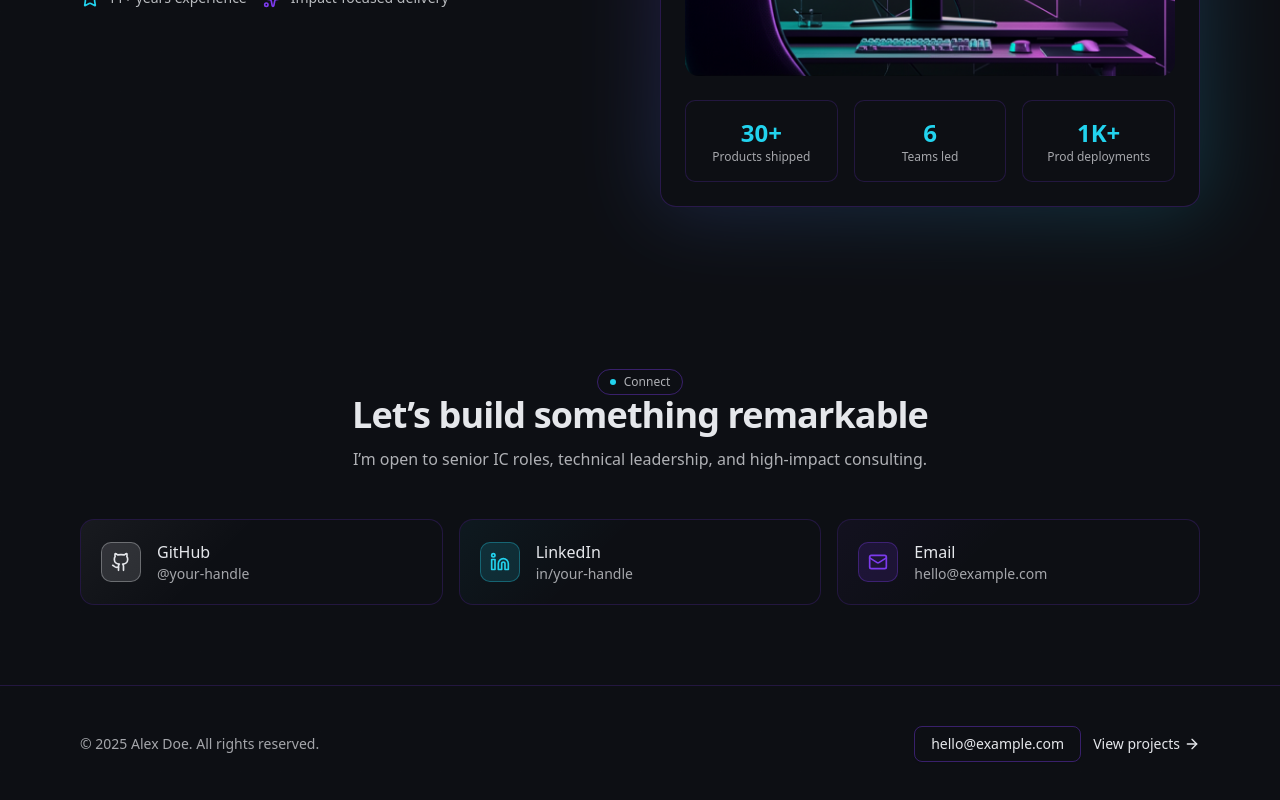
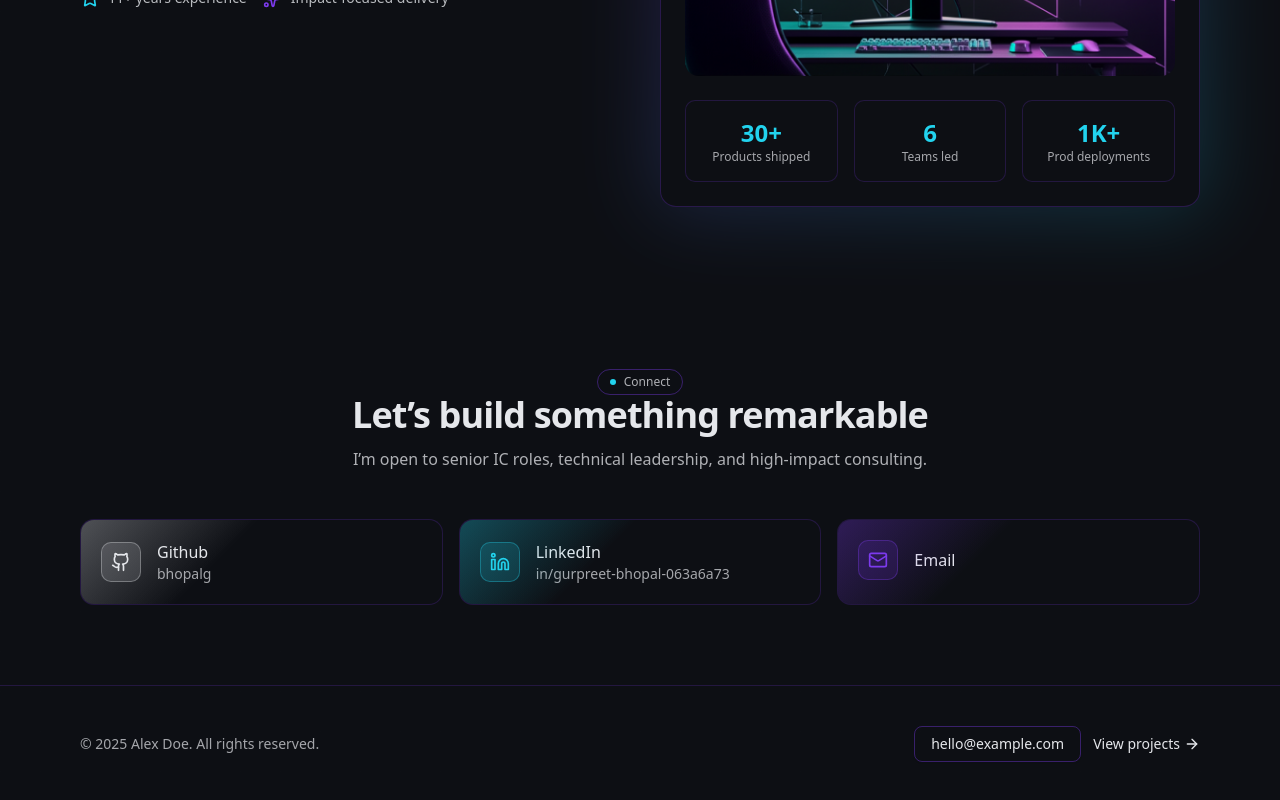
Before and after one commit to bhopalg/portfolio-2025, a Next.js app: page / in a window 1280 px wide. Shown: the part 2749-3549 px from the top of the page. Built offline with nearby package versions, Linux system fonts and the light colour scheme.

Commit message:
chore: update socials component to include handles and improve animation effects

```diff
--- a/src/components/socials.tsx
+++ b/src/components/socials.tsx
@@ -1,7 +1,44 @@
-import { Github, Linkedin, Mail } from "lucide-react";
+"use client";
+
+import { Github, Linkedin, LucideIcon, Mail } from "lucide-react";
 import Link from "next/link";
+import { motion, useInView } from "framer-motion";
 
 import SectionHeader from "@/components/section-header";
+import { DETAILS } from "@/constants";
+import { useRef } from "react";
+
+interface Social {
+  label: string;
+  href: string;
+  icon: LucideIcon;
+  handle: string;
+  color: string;
+}
+
+const socials: Social[] = [
+  {
+    label: DETAILS.socials.github.name,
+    href: DETAILS.socials.github.href,
+    icon: Github,
+    handle: DETAILS.socials.github.handle,
+    color: "#E5E7EB",
+  },
+  {
+    label: DETAILS.socials.linkedIn.name,
+    href: DETAILS.socials.linkedIn.href,
+    icon: Linkedin,
+    handle: DETAILS.socials.linkedIn.handle,
+    color: "#22D3EE",
+  },
+  {
+    label: "Email",
+    href: `mailto:${DETAILS.contactEmail}`,
+    icon: Mail,
+    handle: DETAILS.contactEmail,
+    color: "#7C3AED",
+  },
+];
 
 export default function Socials() {
   return (
@@ -22,39 +59,43 @@ export default function Socials() {
 }
 
 function SocialLinks() {
-  const socials = [
-    {
-      label: "GitHub",
-      href: "https://github.com/your-handle",
-      icon: Github,
-      handle: "@your-handle",
-      color: "#E5E7EB",
-    },
-    {
-      label: "LinkedIn",
-      href: "https://www.linkedin.com/in/your-handle",
-      icon: Linkedin,
-      handle: "in/your-handle",
-      color: "#22D3EE",
-    },
-    {
-      label: "Email",
-      href: "mailto:hello@example.com",
-      icon: Mail,
-      handle: "hello@example.com",
-      color: "#7C3AED",
-    },
-  ];
-
   return (
     <div className="grid gap-4 sm:grid-cols-2 lg:grid-cols-3">
-      {socials.map((s) => {
-        const Icon = s.icon;
-        return (
+      {socials.map((s, i) => (
         <Link
           key={s.label}
           href={s.href}
           className="relative overflow-hidden rounded-xl border border-[#7C3AED33] bg-[#0D0F14] p-5 transition-transform hover:-translate-y-1"
+        >
+          <SocialLink {...s} index={i} />
+          <div
+            className="absolute inset-0 pointer-events-none"
+            style={{
+              background: `linear-gradient(135deg, ${s.color}44, transparent 40%)`,
+            }}
+            aria-hidden="true"
+          />
+        </Link>
+      ))}
+    </div>
+  );
+}
+
+function SocialLink(s: Social & { index: number }) {
+  const ref = useRef<HTMLDivElement>(null);
+  const isInView = useInView(ref, { once: true, amount: 0.1 });
+
+  const Icon = s.icon;
+  return (
+    <motion.div
+      ref={ref}
+      initial={{ opacity: 0, y: 24 }}
+      whileInView={isInView ? { opacity: 1, y: 0 } : {}}
+      transition={{
+        delay: s.index * 0.12,
+        duration: 0.5,
+        ease: [0.22, 1, 0.36, 1],
+      }}
     >
       <div
         className="pointer-events-none absolute -inset-px opacity-20"
@@ -75,12 +116,9 @@ function SocialLinks() {
         </div>
         <div>
           <div className="font-medium">{s.label}</div>
-                <div className="text-sm text-[#E5E7EB]/70">{s.handle}</div>
+          <div className="text-sm text-foreground/70">{s.handle}</div>
         </div>
       </div>
-          </Link>
-        );
-      })}
-    </div>
+    </motion.div>
   );
 }
--- a/src/constants.ts
+++ b/src/constants.ts
@@ -8,6 +8,12 @@ export const DETAILS = {
     linkedIn: {
       name: "LinkedIn",
       href: "https://www.linkedin.com/in/gurpreet-bhopal-063a6a73",
+      handle: "in/gurpreet-bhopal-063a6a73",
+    },
+    github: {
+      name: "Github",
+      href: "https://github.com/bhopalg",
+      handle: "bhopalg",
     },
   },
 };
```
Lines whose indentation alone changed are shown as unchanged.
